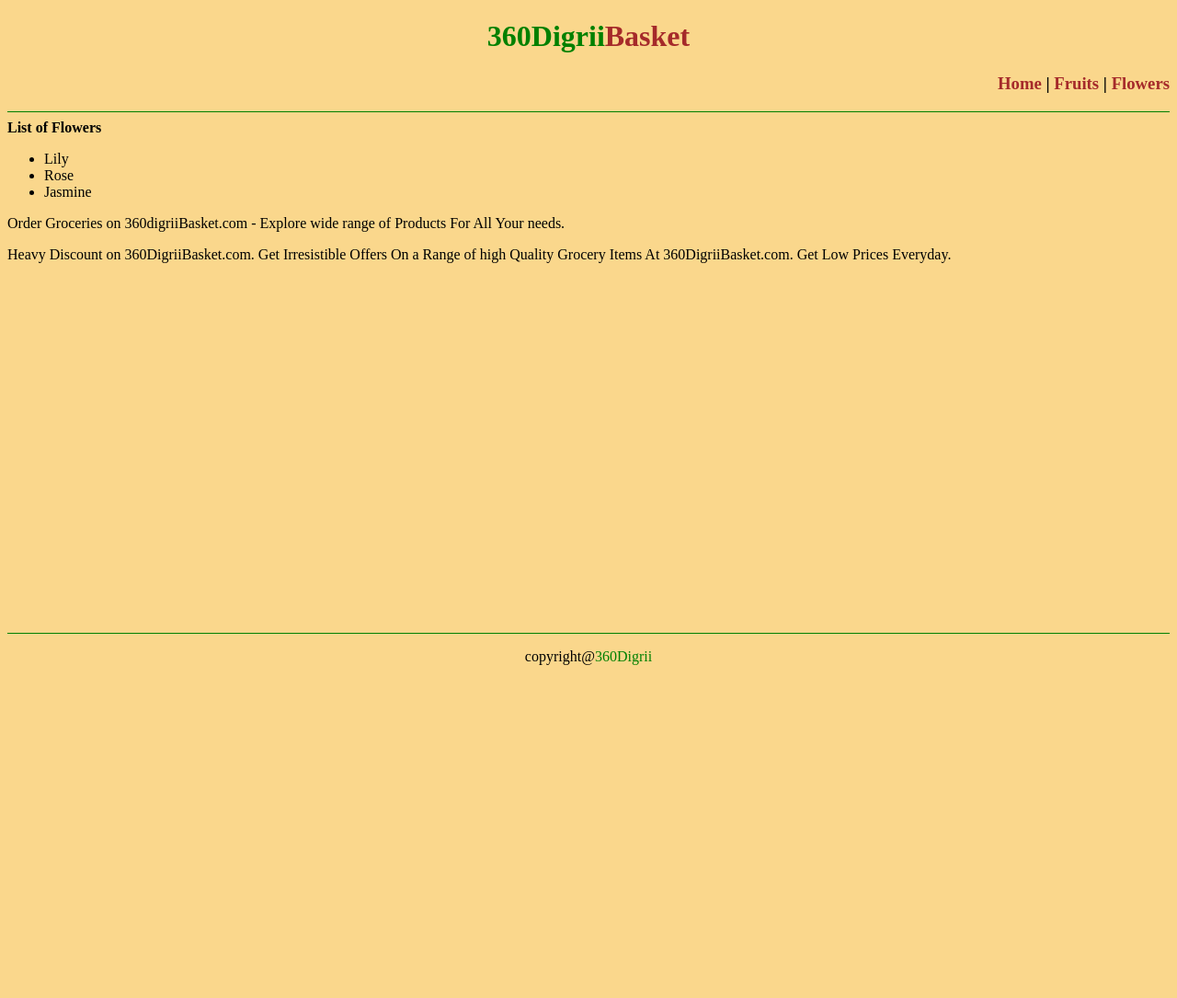
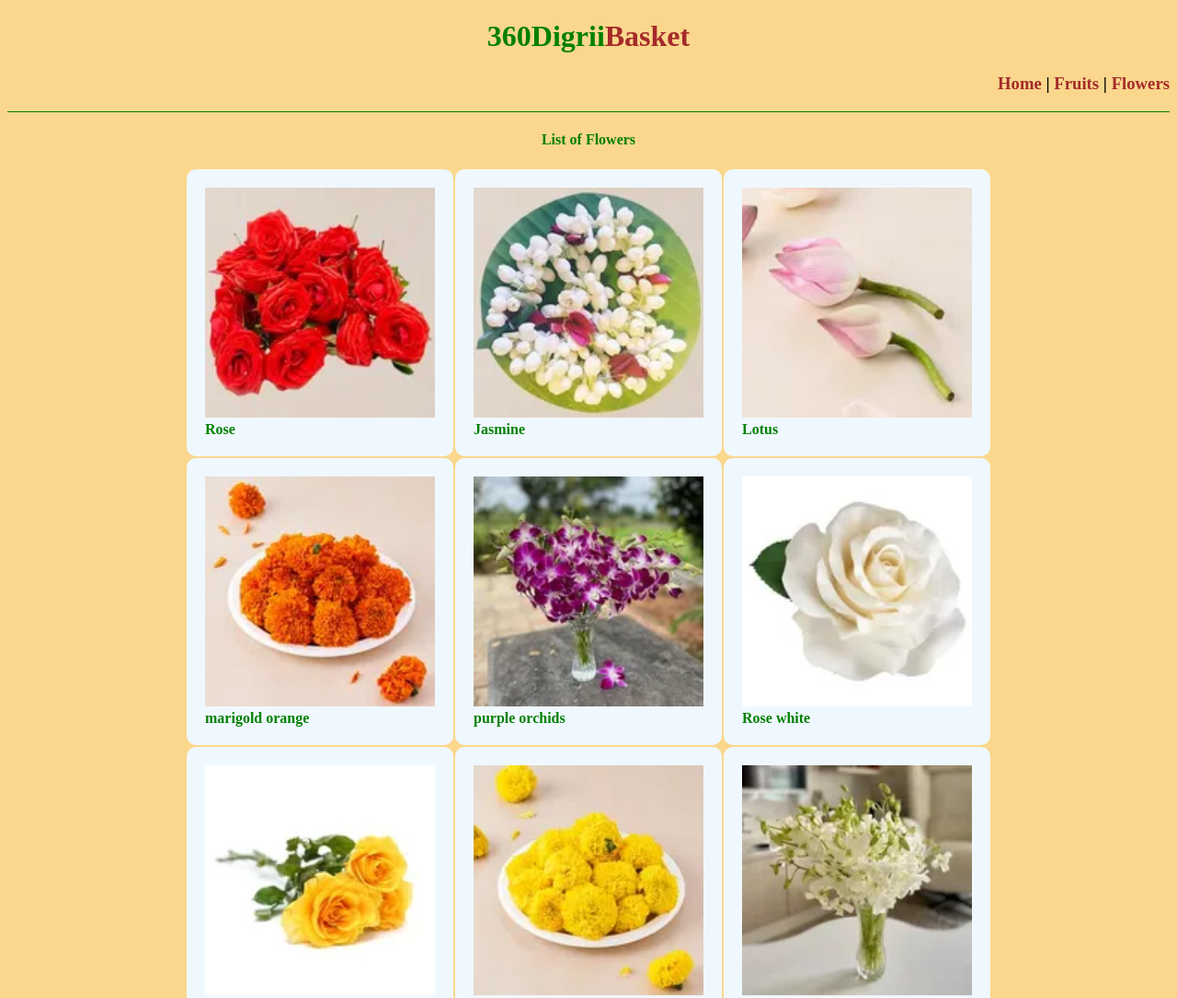
Before and after one commit to prashanthmaturi/htmlapps, a plain HTML site: page Task1/flowers.html in a window 1280 px wide. Shown: the top 1085 px of the page at 92% size. Before the commit the page ends 800 px from the top, so only its background shows below. Drawn offline with Linux system fonts and the light colour scheme.

Commit message:
added fruits and flowers images in fruits.html and flowers.html

```diff
--- a/Task1/flowers.html
+++ b/Task1/flowers.html
@@ -14,6 +14,17 @@
         height: 1px; /* thickness */
         background-color:green;/* your desired color */
         }
+        img{
+            height:250px;
+        }
+        td{
+            width:150px;
+            height:200px;
+            background-color: aliceblue;
+            border-radius: 10px;
+            padding:20px;
+            color:green;
+        }
 
     </style>
     </head>
@@ -27,16 +38,23 @@
             </h3>
         </header>
         <hr>
-        <b>List of Flowers</b>
-        <ul>
-            <li>Lily</li>
-            <li>Rose</li>
-            <li>Jasmine</li>
-        </ul>
-        <p>Order Groceries on 360digriiBasket.com - Explore wide range of Products For All Your needs.</p>
-        <p>Heavy Discount on 360DigriiBasket.com. Get Irresistible Offers On a Range of high Quality Grocery Items At 360DigriiBasket.com. Get Low Prices Everyday.</p>
-        <br><br><br><br><br><br><br><br><br><br><br><br><br><br><br><br><br><br><br><br><br>
-       <hr>
+        <center>
+        <h4><font color="green">List of Flowers</font><h4>
+        <table>
+            <tbody>
+                <tr>
+                    <td><img src="images/rose.jpg"><br>Rose</td>   <td><img src="images/jasmine.jpg"><br>Jasmine</td>   <td><img src="images/lotus.jpg"><br>Lotus</td>
+                </tr>
+                <tr>
+                    <td><img src="images/marigoldorange.jpg"><br>marigold orange</td>   <td><img src="images/purpleorchids.jpg"><br>purple orchids</td>   <td><img src="images/rosewhite.jpg"><br>Rose white</td>
+                </tr>
+                <tr>
+                    <td><img src="images/roseyellow.jpg"><br>Rose Yellow</td>   <td><img src="images/marigoldyellow.jpg"><br>marigold yellow</td>   <td><img src="images/whiteorchids.jpg"><br>white orchids</td>
+                </tr>
+            </tbody>
+        </table>
+        </center>
+        <hr>
         <footer>
             <p><center><font>copyright@</font><font color="green">360Digrii</font></center></p>
         </footer>
```
Also changed, not shown: Task1/fruits.html (+27 -7 lines), Task1/images/bananakarpooravalli.jpg (added), Task1/images/bananared.jpg (added), Task1/images/custardapple.jpg (added), Task1/images/grapefruit.jpg (added), Task1/images/grapesgreen.jpg (added), Task1/images/jackfruit.jpg (added), Task1/images/jasmine.jpg (added), Task1/images/lotus.jpg (added), Task1/images/mango.jpg (added), Task1/images/marigoldorange.jpg (added), Task1/images/marigoldyellow.jpg (added), Task1/images/orange.jpg (added), Task1/images/pineapple.jpg (added), 5 more files.
